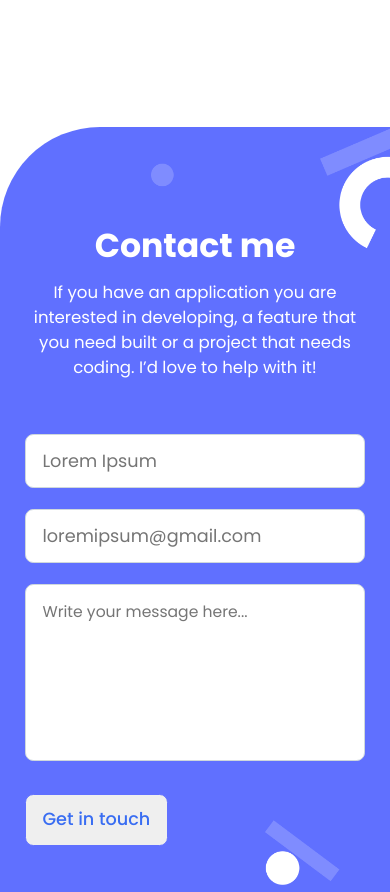
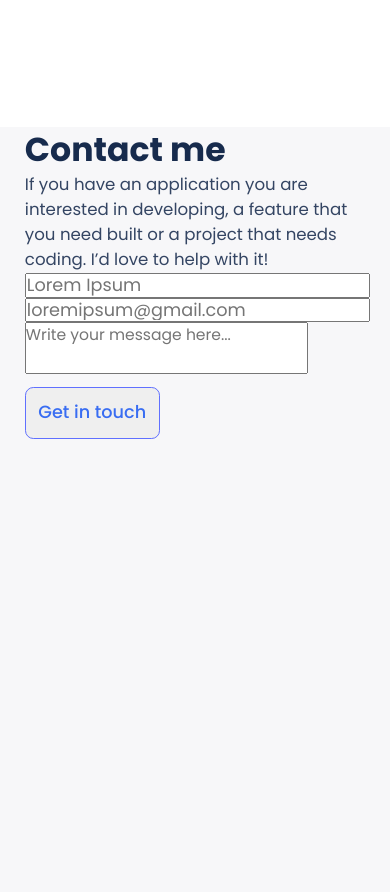
Before and after one commit to grauJavier/my-first-portfolio, a website: page index.html in a window 390 px wide. Shown: the part 4800-5692 px from the top of the page. After the commit the page ends 5251 px from the top, so only its background shows below. Drawn offline with Linux system fonts and the light colour scheme.

```diff
--- a/style.css
+++ b/style.css
@@ -298,51 +298,4 @@
     padding: 3.2vw;
     width: 100%;
   }
-
-  #contact-me {
-    background-color: #6070ff;
-    background-image: url("./visuals/contact-me-background-mobile.png");
-    background-repeat: no-repeat;
-    background-size: contain;
-    background-position: right;
-    border-top-left-radius: min(26.66vw, 100px);
-    box-shadow: 0 -40vw #fff;
-  }
-
-  #contact-me-container h2,
-  #contact-me-container p {
-    color: #fff;
-    text-align: center;
-  }
-
-  #contact-me-container {
-    padding-top: 24.46vw;
-    gap: max(3.2vw, 12px);
-    padding-bottom: max(8.8vw, 33px);
-  }
-
-  #contact-me-form ul {
-    gap: 5.3vw;
-  }
-
-  #contact-me-form {
-    padding-top: max(10.6vw, 40px);
-  }
-
-  .contact-me-input {
-    width: 100%;
-    height: auto;
-    padding: 4vw 10.13vw 4vw 4.26vw;
-    border: 1px solid #cfd8dc;
-    border-radius: max(2.13vw, 8px);
-  }
-
-  #message-box {
-    height: max(45.33vw, 170px);
-    font-family: inherit;
-  }
-
-  #submit-button {
-    padding: 3.2vw 4.26vw;
-  }
 }
```
